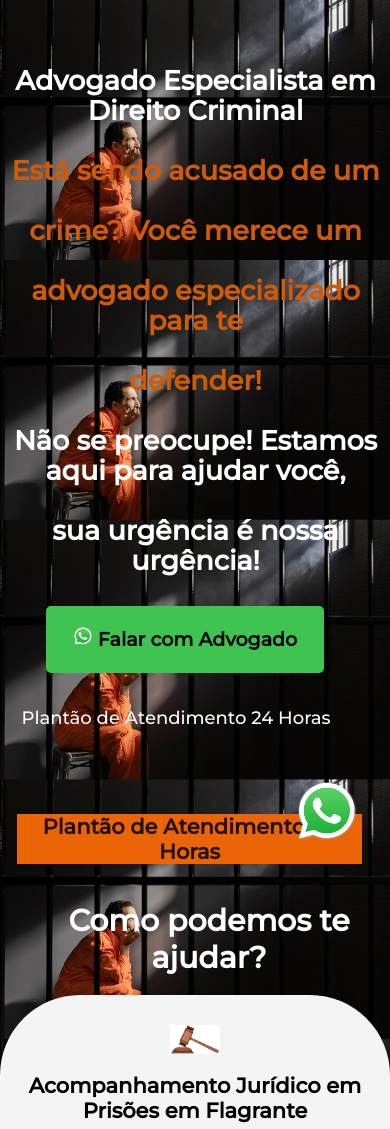
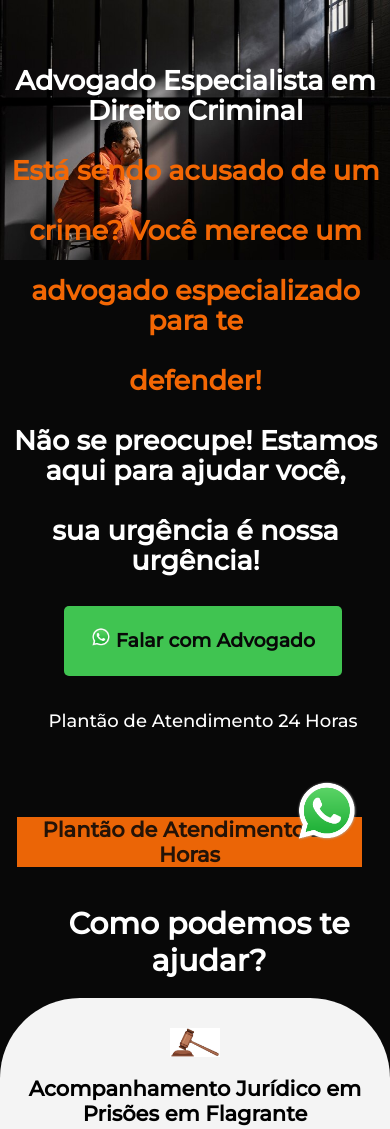
Before and after one commit to Zucchi100/Dr-Tiago, a plain HTML site: page index.html in a window 390 px wide. Shown: the top 1129 px of the page. Drawn offline with Linux system fonts and the light colour scheme.

Commit message:
alterações mediaquery

```diff
--- a/index.html
+++ b/index.html
@@ -13,11 +13,8 @@
 </head>
 
 <body>
-
-  <main class="fundo">
     <a href="https://wa.me/5554996314852?text=ol%C3%A1%2C+tudo+bem%2C+como+posso+ajudar%3F">
         <img class="img-wpp" src="./img/whatsapp (1).png" alt="img-wpp">
-
     </a>
 
 
@@ -45,7 +42,6 @@
         <br>
         <p class="alinhar">Plantão de Atendimento 24 Horas</p>
     </section>
-
     <br>
     <br>
     <br>
@@ -56,6 +52,8 @@
     <br>
     <br>
     <section>
+
+        <main>
     <div class="ajuda">
         <h1>Como podemos te ajudar?</h1>
     </div>
--- a/style.css
+++ b/style.css
@@ -8,10 +8,16 @@
 body {
     background-image: url(./img/homem-de-meia-idade-passando-um-tempo-na-prisao_23-2149098118.png);
     background-size: cover;
-    background-repeat: repeat;
+    background-repeat: no-repeat;
     position: absolute;
+background-color: #080808;
+ }
 
- }
+main {
+
+background-color: #080808;
+
+}
 
 .img-wpp {
     height: 80px;
@@ -38,7 +44,7 @@ body {
 }
 
 .paragrafo-h2 {
-    color: rgb(206, 91, 9);
+    color: rgb(243, 103, 4);
 
 }
 
@@ -277,6 +283,17 @@ margin-bottom: 40px;
     box-sizing: border-box;
 }
 
+body {
+
+
+    background-image: url(./img/homem-de-meia-idade-passando-um-tempo-na-prisao_23-2149098118.png);
+    background-size: cover;
+    background-repeat: no-repeat;
+    position: absolute;
+
+}
+
+
 .caixa-inicial {
     font-size: 18px;
     line-height: 30px;
@@ -287,20 +304,20 @@ margin-bottom: 40px;
 }
 button{
     width: 278px;
-    height: 67px;
-    margin-left: -21px;
+    height: 70px;
+    margin-left: 15px;
 
 
 }
 
 
 .alinhar {
-    margin-right: 39px;
+    margin-right: -15px;
     font-size: 18px;
 }
 .alinhar2{
 
-    margin-right: 20px;
+    margin-right: -18px;
 
 }
 .plantao {
```
